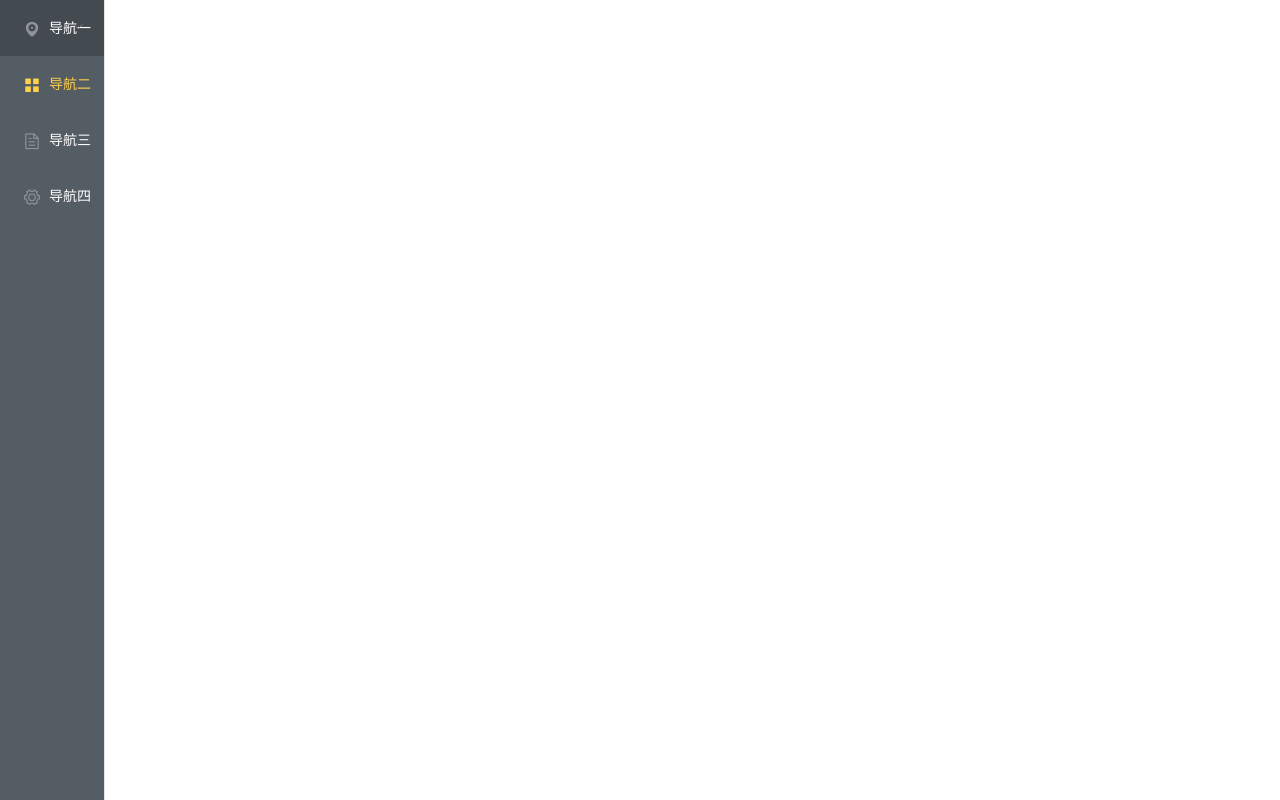
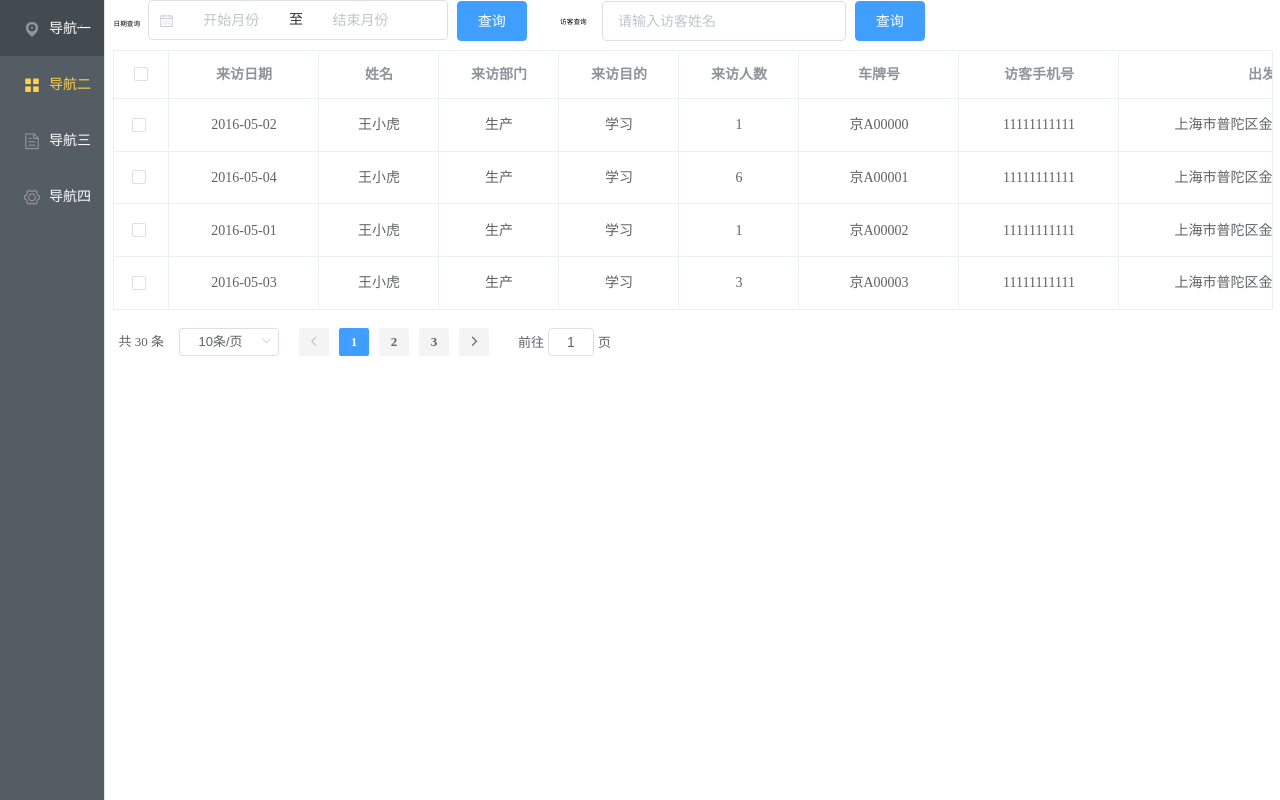
Before and after one commit to bo-ddd/industry, a Vue app: page /checkpointManagement in a window 1280 px wide. Built offline with nearby package versions, Linux system fonts and the light colour scheme.

Commit message:
卡口管理静态页

```diff
--- a/src/views/safetyProductionManagement/CheckpointManagement/CheckpointManagement.vue
+++ b/src/views/safetyProductionManagement/CheckpointManagement/CheckpointManagement.vue
@@ -1 +1,174 @@
-卡口管理
+<!-- 卡口管理 -->
+<template>
+    <div>
+        <div class="header">
+            <div class="time">
+                <span class="title">日期查询</span>
+                <el-date-picker v-model="value2" type="monthrange" align="right" unlink-panels range-separator="至"
+                    start-placeholder="开始月份" end-placeholder="结束月份" :picker-options="pickerOptions">
+                </el-date-picker>
+                <el-button class="btn-search" type="primary">查询</el-button>
+            </div>
+            <div class="visitorName">
+                <span class="title">访客查询</span>
+                <el-input placeholder="请输入访客姓名" v-model="input" clearable>
+                </el-input>
+                <el-button class="btn-search" type="primary">查询</el-button>
+            </div>
+        </div>
+        <div class="table">
+            <el-table :data="tableData" border style="width: 100%">
+                <el-table-column type="selection" align="center" width="55">
+                </el-table-column>
+                <el-table-column fixed prop="date" label="来访日期" align="center" width="150">
+                </el-table-column>
+                <el-table-column prop="name" label="姓名" align="center" width="120">
+                </el-table-column>
+                <el-table-column prop="department" label="来访部门" align="center" width="120">
+                </el-table-column>
+                <el-table-column prop="purpose" label="来访目的" align="center" width="120">
+                </el-table-column>
+                <el-table-column prop="peopleNum" label="来访人数" align="center" width="120">
+                </el-table-column>
+                <el-table-column prop="license" label="车牌号" align="center" width="160">
+                </el-table-column>
+                <el-table-column prop="phone" label="访客手机号" align="center" width="160">
+                </el-table-column>
+                <el-table-column prop="comeFrom" label="出发地" align="center" width="300">
+                </el-table-column>
+                <el-table-column label="操作" align="center">
+                    <template slot-scope="scope">
+                        <el-button class="btn-operate" @click="handleClick(scope.row)" type="text"
+                            size="small">查看</el-button>
+                        <el-button class="btn-operate" type="text" size="small">编辑</el-button>
+                    </template>
+                </el-table-column>
+            </el-table>
+        </div>
+        <div class="paging">
+            <el-pagination @size-change="handleSizeChange" @current-change="handleCurrentChange"
+                :current-page="currentPage4" :page-sizes="[5, 10, 15, 20]" :page-size="10" background
+                layout="total, sizes, prev, pager, next, jumper" :total="30">
+            </el-pagination>
+        </div>
+    </div>
+</template>
+
+<script>
+export default {
+    methods: {
+        handleClick(row) {
+            console.log(row);
+        }
+    },
+
+    data() {
+        return {
+            tableData: [{
+                date: '2016-05-02',
+                name: '王小虎',
+                license: '京A00000',
+                phone: '11111111111',
+                comeFrom: '上海市普陀区金沙江路 1518 弄',
+                department: '生产',
+                purpose: '学习',
+                peopleNum: 1
+            }, {
+                date: '2016-05-04',
+                name: '王小虎',
+                license: '京A00001',
+                phone: '11111111111',
+                comeFrom: '上海市普陀区金沙江路 1517 弄',
+                department: '生产',
+                purpose: '学习',
+                peopleNum: 6
+            }, {
+                date: '2016-05-01',
+                name: '王小虎',
+                license: '京A00002',
+                phone: '11111111111',
+                comeFrom: '上海市普陀区金沙江路 1519 弄',
+                department: '生产',
+                purpose: '学习',
+                peopleNum: 1
+            }, {
+                date: '2016-05-03',
+                name: '王小虎',
+                license: '京A00003',
+                phone: '11111111111',
+                comeFrom: '上海市普陀区金沙江路 1516 弄',
+                department: '生产',
+                purpose: '学习',
+                peopleNum: 3
+            }],
+            pickerOptions: {
+                shortcuts: [{
+                    text: '本月',
+                    onClick(picker) {
+                        picker.$emit('pick', [new Date(), new Date()]);
+                    }
+                }, {
+                    text: '今年至今',
+                    onClick(picker) {
+                        const end = new Date();
+                        const start = new Date(new Date().getFullYear(), 0);
+                        picker.$emit('pick', [start, end]);
+                    }
+                }, {
+                    text: '最近六个月',
+                    onClick(picker) {
+                        const end = new Date();
+                        const start = new Date();
+                        start.setMonth(start.getMonth() - 6);
+                        picker.$emit('pick', [start, end]);
+                    }
+                }]
+            },
+            value1: '',
+            value2: ''
+        }
+    }
+}
+</script>
+<style scoped>
+.btn-search {
+    margin-left: 2rem;
+}
+
+.title {
+    margin-right: 2rem;
+    width: 12rem;
+    font-size: 1.6rem;
+}
+
+.time {
+    padding-left: 2rem;
+}
+
+.visitorName {
+    margin-left: 8rem;
+    display: flex;
+    align-items: center;
+}
+
+
+.header {
+    height: 6rem;
+    padding-top: 2rem;
+    display: flex;
+    align-items: center;
+}
+
+.table {
+    margin: 4rem 0;
+    padding: 0 2rem;
+}
+
+.paging {
+    margin-left: 2rem;
+}
+
+.btn-operate {
+    font-size: 1.6rem;
+}
+</style>
```
